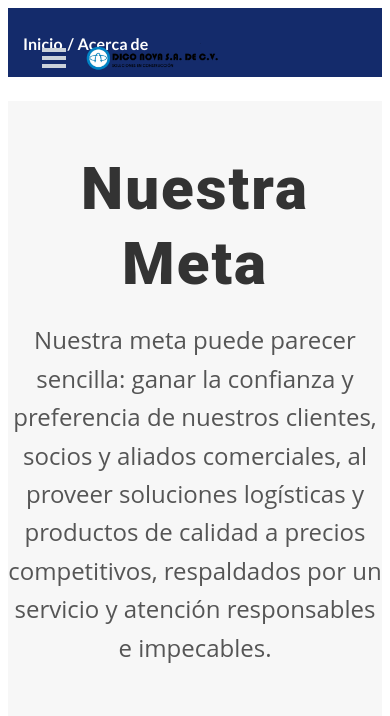
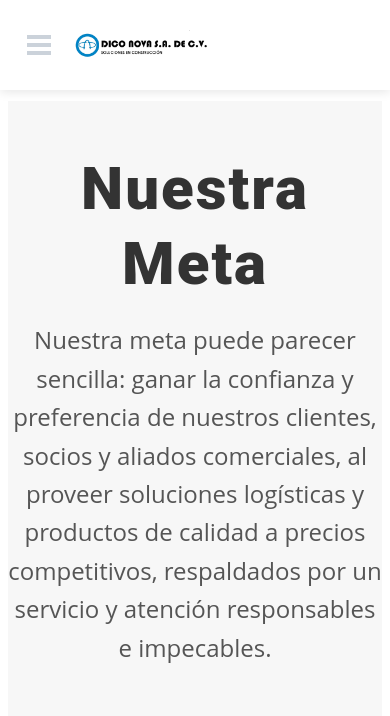
Before and after one commit to Dopier8028/Diconova, a PHP site: page /about.html in a window 390 px wide. Shown: the top 716 px of the page. Run offline with PHP 8.4, Linux system fonts and the light colour scheme.

Commit message:
Version 1.2-25.03.2026

```diff
--- a/Especialidades.html
+++ b/Especialidades.html
@@ -10,8 +10,6 @@
     <link rel="stylesheet" href="css/fonts.css">
     <link rel="stylesheet" href="css/style.css">
   <body>
-    <div class="ie-panel"><a href="http://windows.microsoft.com/en-US/internet-explorer/"><img src="images/ie8-panel/warning_bar_0000_us.jpg" height="42" width="820" alt="You are using an outdated browser. For a faster, safer browsing experience, upgrade for free today."></a></div>
-    <div class="preloader">
       <div class="preloader-body">
         <div class="loader">
         </div>
--- a/css/style.css
+++ b/css/style.css
@@ -1,4 +1,4 @@
-@charset "UTF-8";a:focus,button:focus{outline:none!important}
+﻿@charset "UTF-8";a:focus,button:focus{outline:none!important}
 button::-moz-focus-inner{border:0}
 :focus{outline:none}
 blockquote{padding:0;margin:0}
@@ -1419,3 +1419,120 @@ html.mobile .ui-to-top,html.tablet .ui-to-top{display:none!important}
     font-weight: bold;
     font-size: 18px;
 }
+/* NAVBAR MÓVIL: BOTÓN IZQUIERDA, LOGO AL LADO Y MÁS GRANDE */
+@media (max-width: 991px) {
+    .rd-navbar-fixed .rd-navbar-panel {
+        display: flex !important;
+        justify-content: flex-start !important;
+        align-items: center;
+        height: 80px;
+        padding: 0 10px;
+        background: #ffffff;
+        box-shadow: 0 2px 5px rgba(0,0,0,0.1);
+    }
+
+    .rd-navbar-toggle {
+        order: 1;
+        display: inline-block !important;
+        margin: 0 !important;
+        color: #31404a !important;
+        padding: 10px;
+        margin-right: 5px !important;
+    }
+
+
+    .rd-navbar-brand {
+        order: 2;
+        margin: 0 !important;
+        text-align: left;
+    }
+
+    .rd-navbar-brand img {
+        max-width: 220px !important;
+        height: auto !important;
+        max-height: 65px;
+        display: block;
+    }
+    .rd-navbar-fixed .rd-navbar-nav-wrap {
+        position: fixed;
+        top: 80px;
+        bottom: 0;
+        left: 0;
+        right: 0;
+        padding: 5px 0 30px 0 !important;
+        background: #ffffff;
+        overflow-y: auto !important;
+        z-index: 999;
+    }
+
+
+    .rd-navbar-nav li a {
+        padding: 12px 20px !important;
+        font-size: 18px;
+    }
+}
+@media (max-width: 991px) {
+
+    .rd-navbar-fixed .rd-navbar-panel {
+        display: flex !important;
+        justify-content: flex-start !important;
+        align-items: center !important;
+        height: auto !important;
+        min-height: 70px;
+        padding: 10px 15px;
+        background: #ffffff;
+        box-shadow: 0 2px 10px rgba(0,0,0,0.1);
+    }
+
+    .rd-navbar-toggle {
+        order: 1 !important;
+        margin: 0 10px 0 0 !important;
+        color: #31404a !important;
+        flex-shrink: 0;
+    }
+
+    .rd-navbar-brand {
+        order: 2 !important;
+        margin: 0 !important;
+        display: flex;
+        align-items: center;
+    }
+
+    .rd-navbar-brand img {
+        width: 100% !important;
+        max-width: 200px !important;
+        height: auto !important;
+        display: block;
+    }
+
+    .rd-navbar-fixed .rd-navbar-nav-wrap {
+        top: 100% !important;
+        padding: 10px 0 !important;
+        background: #ffffff;
+        box-shadow: 0 5px 10px rgba(0,0,0,0.05);
+    }
+
+    .swiper-container,
+    .swiper-wrapper,
+    .swiper-slide,
+    .carousel {
+        height: 60vh !important;
+        min-height: 350px;
+    }
+
+    .swiper-slide img,
+    .carousel img {
+        width: 100% !important;
+        height: 100% !important;
+        object-fit: cover !important;
+        object-position: center;
+    }
+
+    .promo, .table, .carousel {
+        width: 95% !important;
+        max-width: 100vw !important;
+        margin-left: auto !important;
+        margin-right: auto !important;
+        box-sizing: border-box;
+    }
+}
```
